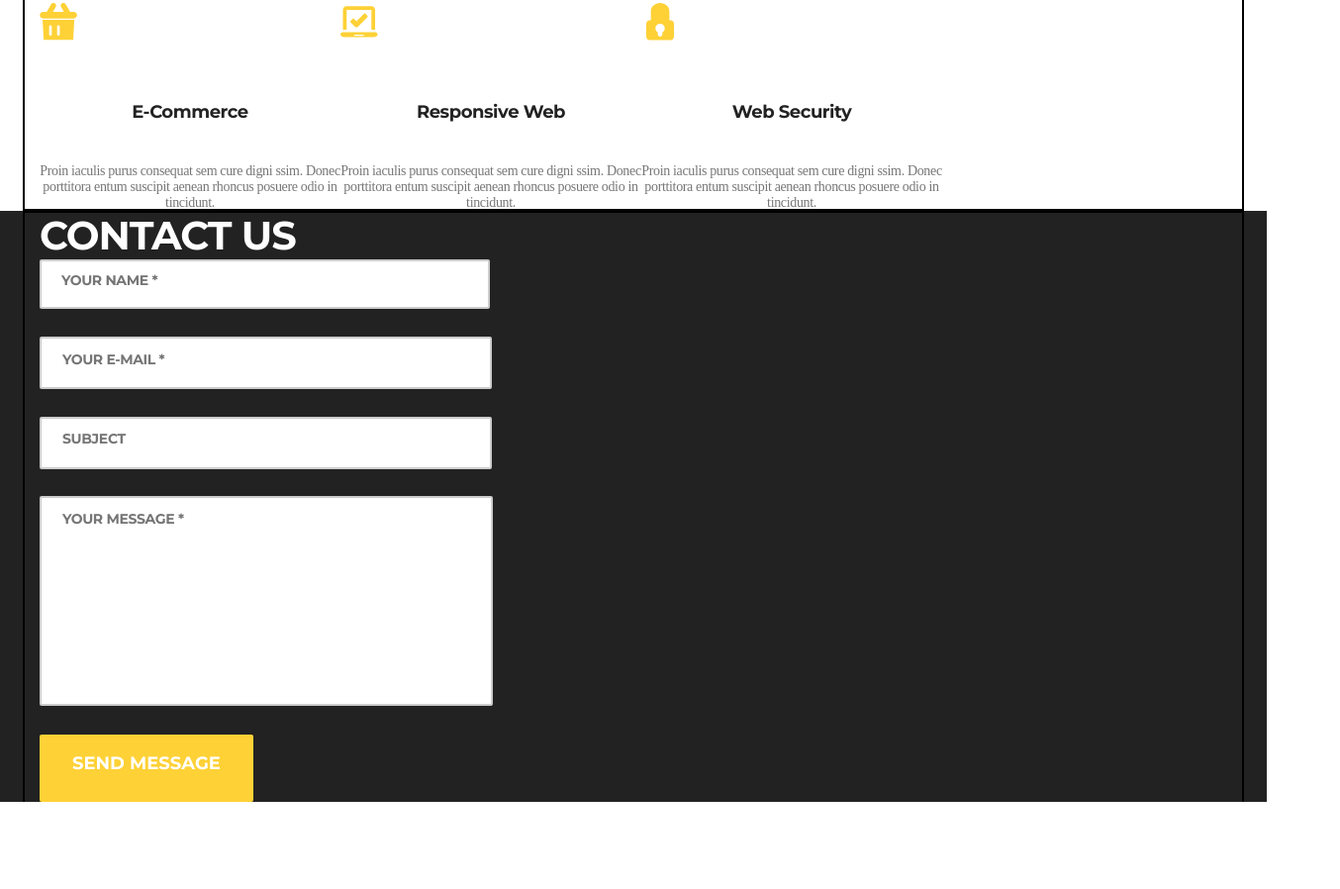
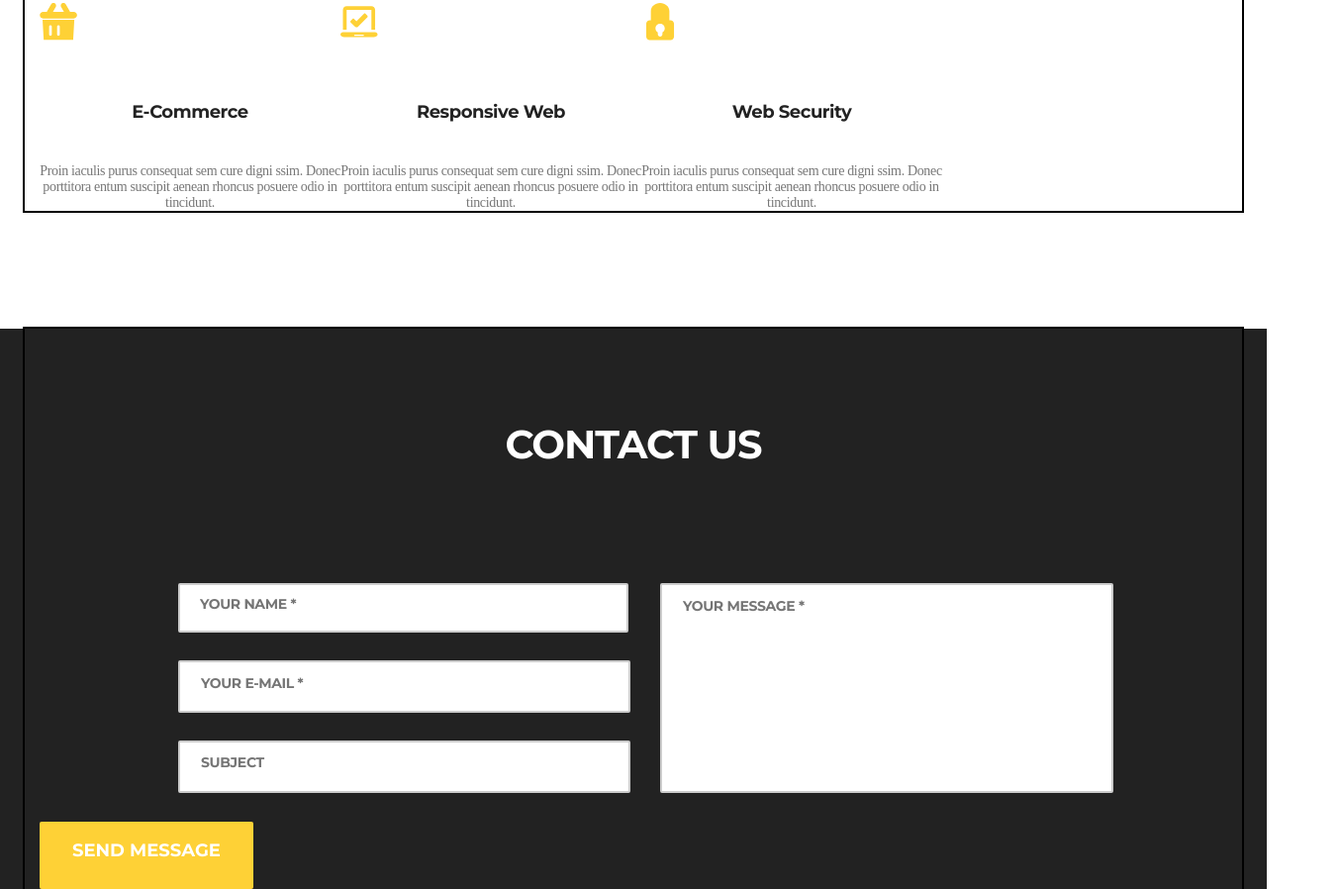
Before and after one commit to MykolaSadl25/Golden, a plain HTML site: page index.html in a window 1280 px wide. Shown: the part 345-1243 px from the top of the page at 99% size, 1354 px wide, since content can reach past the window. Before the commit the page ends 1155 px from the top, so only its background shows below. Drawn offline with nearby package versions, Linux system fonts and the light colour scheme; a web font is replaced by a local one.

Commit message:
footer css

```diff
--- a/css/style.css
+++ b/css/style.css
@@ -61,6 +61,10 @@ line-height: 41px; /* 292.857% */
 text-transform: uppercase;
 }
 
+.services{
+    padding-bottom: 119px;
+}
+
 .services-title{
     color: var(--title-color);
 text-align: center;
@@ -122,10 +126,21 @@ font-weight: 700;
 line-height: normal;
 letter-spacing: -1px;
 text-transform: uppercase;
+text-align: center;
+padding-top: 92px;
+margin-bottom: 116px;
 }
 
-.footer-name{
-    border: solid 2px va;
+.footer-form{
+    display: flex;
+    justify-content:space-evenly;
+    gap: 30px;
+}
+
+.footer-wrap{
+    display: flex;
+    flex-direction: column;
+    margin-left: 140px;
 }
 
 #name{
@@ -179,6 +194,7 @@ padding: 13px 343px 23px 21px;
 margin-bottom: 27px;
 }
 
+
 #comment{
     color: var(--form-text);
 font-family: Montserrat;
@@ -194,11 +210,11 @@ width: 458px;
 height: 212px;
 padding: 14px 286px 181px 21px;
 margin-bottom: 29px;
+margin-right: 229px;
 }
 
 .footer-btn{
    color: var(--contact-color);
-text-align: center;
 font-family: Montserrat;
 font-size: 18px;
 font-style: normal;
@@ -209,4 +225,7 @@ background-color: var(--logo-color);
 border: none;
 border-radius: 2px;
 padding: 18px 33px 28px 33px;
+display: flex;
+    justify-content: center; /* Centers horizontally */
+    align-items: center; /* Centers vertically */
 }
--- a/index.html
+++ b/index.html
@@ -72,6 +72,7 @@
         <div class="container">
             <h2 class="footer-title">Contact us</h2>
         <form class="footer-form">
+            <div class="footer-wrap">
                 <div class="footer-name">
                     <input type="text" id="name" placeholder="your Name *">
                 </div>
@@ -81,11 +82,12 @@
                 <div class="footer-subject">
                     <input type="text" id="subject" placeholder="subject">
                 </div>
+            </div>
             <div class="footer-comment">
                 <input type="text" id="comment" placeholder="Your message *">
             </div>
+        </form>
         <button class="footer-btn" type="button">Send Message</button>
-        </form>
         </div>
     </footer>
 </body>
```
Lines whose indentation alone changed are shown as unchanged.
